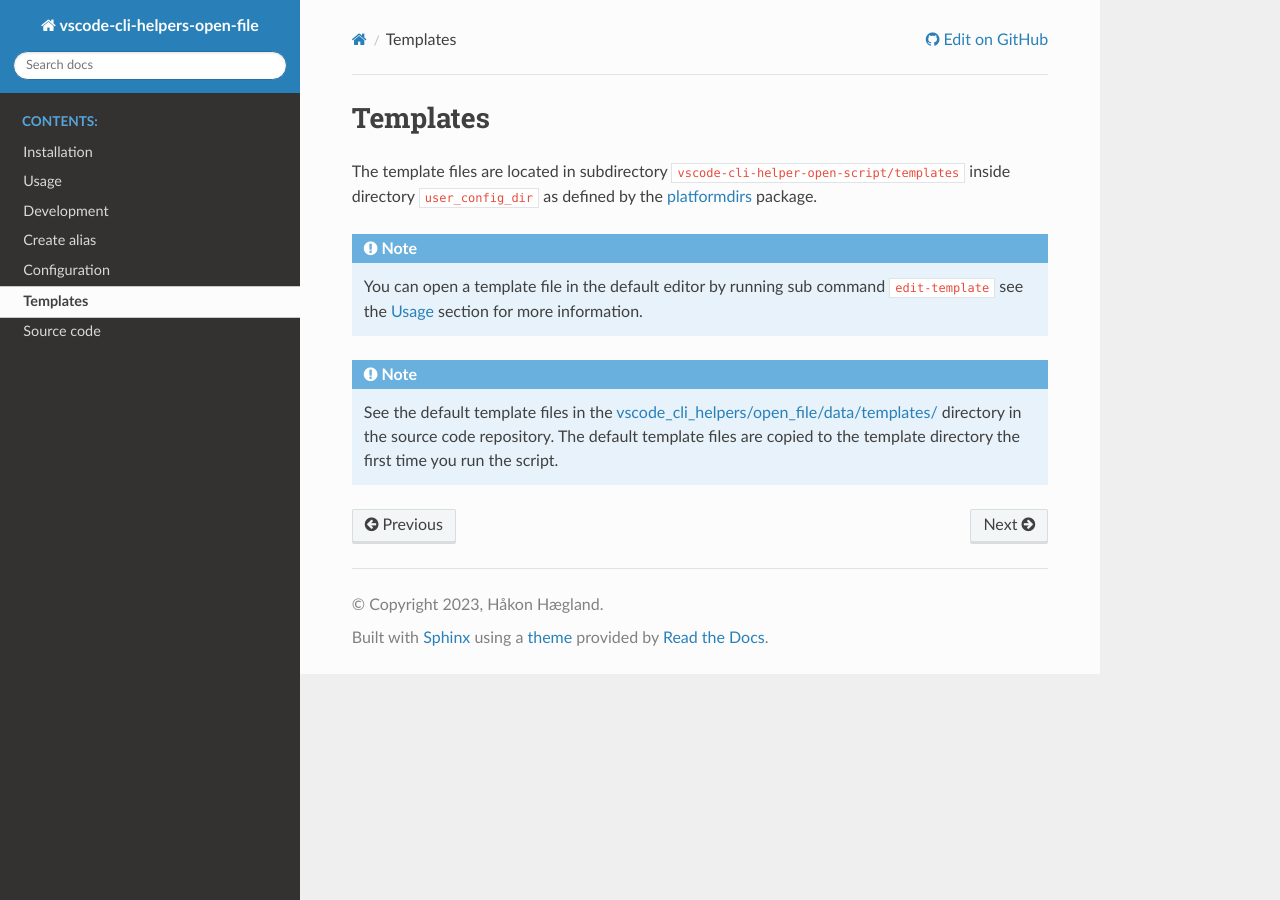
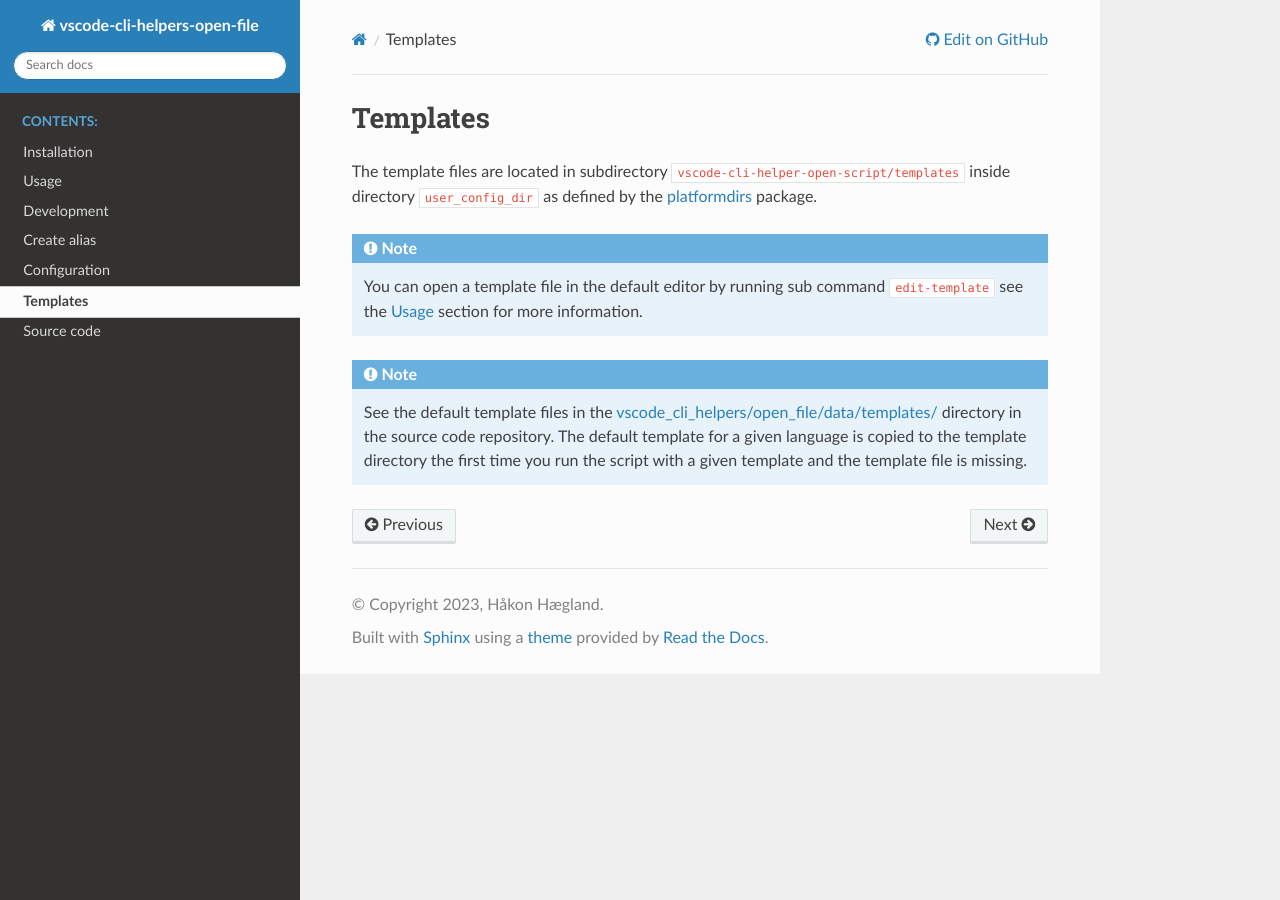
Before and after one commit to hakonhagland/vscode-cli-helpers-open-file, a Sphinx documentation site: the page built from docs/template.rst, in a window 1280 px wide. Built offline with Sphinx 7.4.7 and the Read the Docs theme 2.0.0, drawn with Linux system fonts in a browser that asks for light colours.

Commit message:
Removed init file

```diff
--- a/docs/template.rst
+++ b/docs/template.rst
@@ -12,5 +12,6 @@ by the `platformdirs <https://pypi.org/project/platformdirs/>`_ package.
 .. note::
     See the default template files in the
     `vscode_cli_helpers/open_file/data/templates/ <https://github.com/hakonhagland/vscode_cli_helpers.open_file/blob/main/src/vscode_cli_helpers/open_file/data/templates>`_
-    directory in the source code repository. The default template files are copied to the template directory
-    the first time you run the script.
+    directory in the source code repository. The default template for a given language is copied
+    to the template directory the first time you run the script with a given template and the template
+    file is missing.
```
Also changed, not shown: 1 other file.
